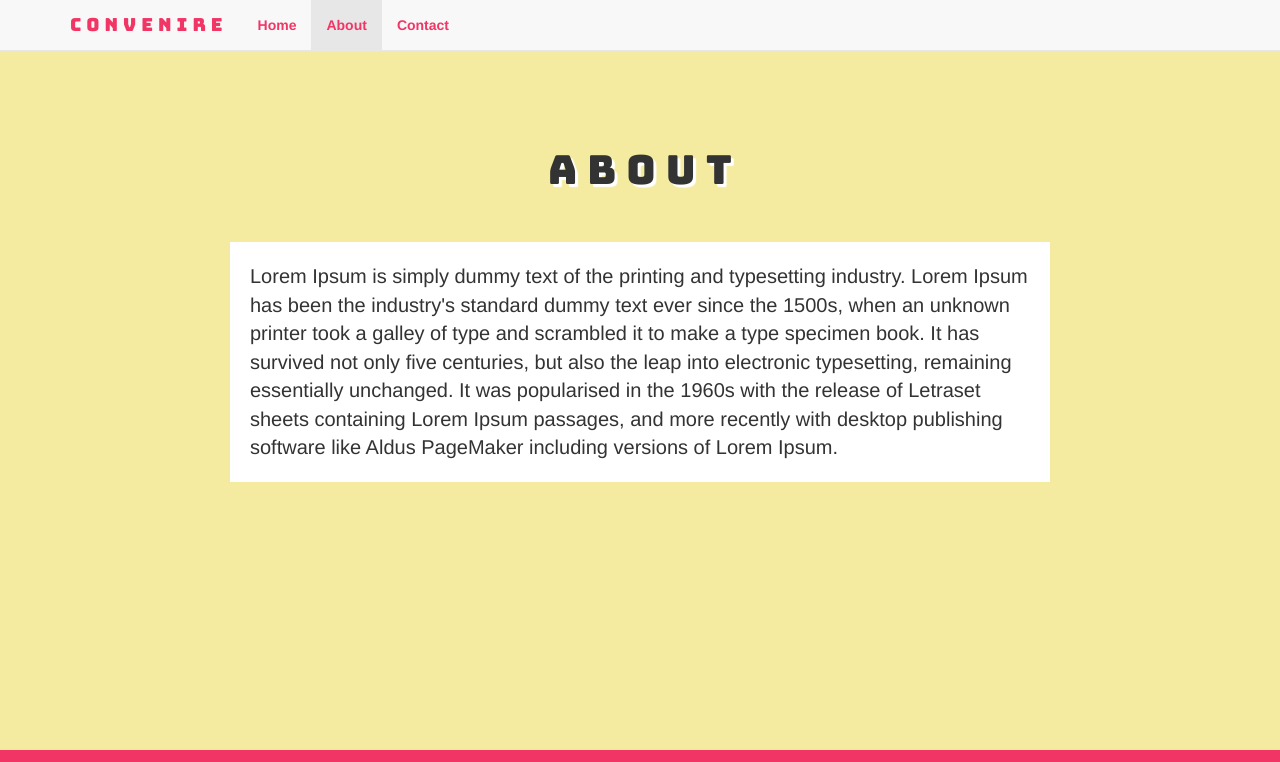
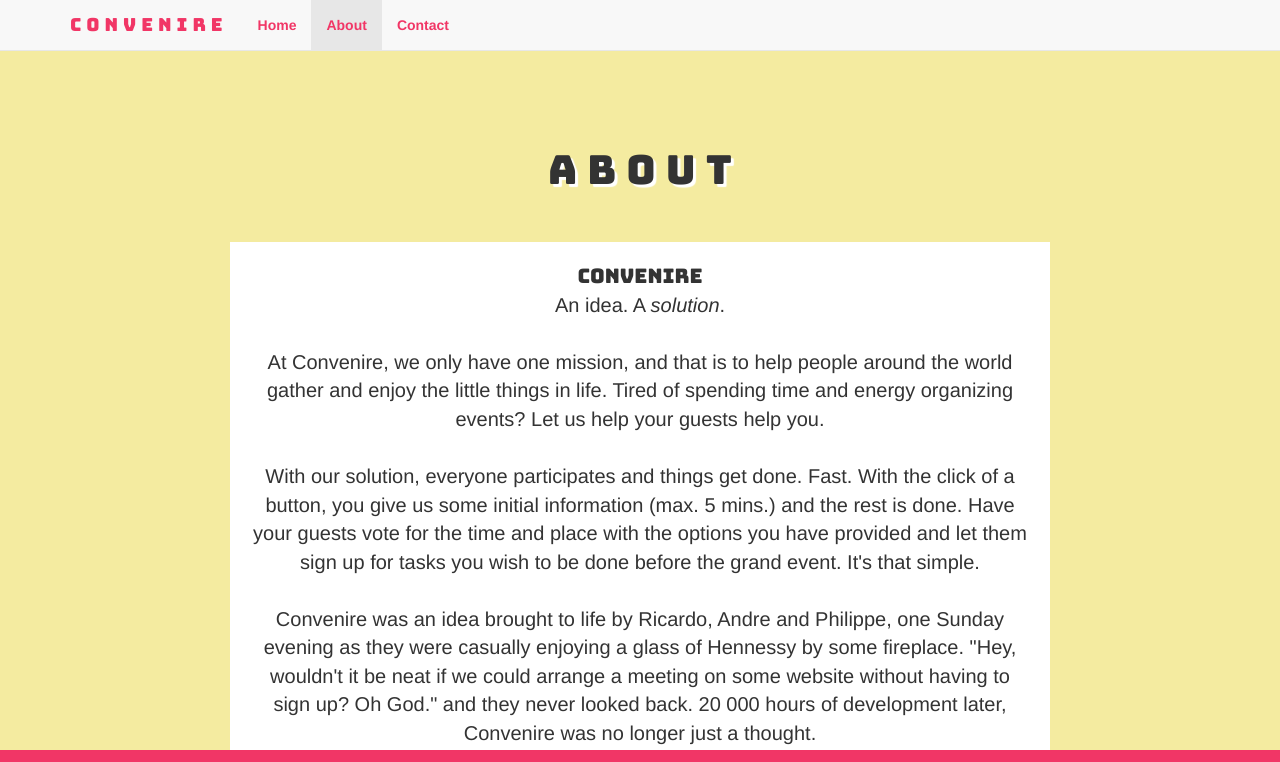
Before and after one commit to ricardochejfec/convenire, a PHP site: page /about.html in a window 1280 px wide. Shown: the top 762 px of the page. Run offline with PHP 8.4, Linux system fonts and the light colour scheme; some libraries are stand-ins or nearby versions; some web fonts are replaced.

Commit message:
Edited text of About and style of contact

```diff
--- a/about.html
+++ b/about.html
@@ -40,8 +40,18 @@
 				<h1 class="notOGtitle">About</h1>
 			</div>
 
-			<div class="container bodytext">
-				<p>Lorem Ipsum is simply dummy text of the printing and typesetting industry. Lorem Ipsum has been the industry's standard dummy text ever since the 1500s, when an unknown printer took a galley of type and scrambled it to make a type specimen book. It has survived not only five centuries, but also the leap into electronic typesetting, remaining essentially unchanged. It was popularised in the 1960s with the release of Letraset sheets containing Lorem Ipsum passages, and more recently with desktop publishing software like Aldus PageMaker including versions of Lorem Ipsum.</p>
+			<div class="container text-center bodytext">
+				<p>
+					<span>CONVENIRE</span>
+					<br>
+					An idea. A <i>solution</i>.
+					<br><br>
+					At Convenire, we only have one mission, and that is to help people around the world gather and enjoy the little things in life. Tired of spending time and energy organizing events? Let us help your guests help you.
+					<br><br>
+					With our solution, everyone participates and things get done. Fast.  With the click of a button, you give us some initial information (max. 5 mins.) and the rest is done. Have your guests vote for the time and place with the options you have provided and let them sign up for tasks you wish to be done before the grand event. It's that simple.
+					<br><br>
+					Convenire was an idea brought to life by Ricardo, Andre and Philippe, one Sunday evening as they were casually enjoying a glass of Hennessy by some fireplace. "Hey, wouldn't it be neat if we could arrange a meeting on some website without having to sign up? Oh God." and they never looked back. 20 000 hours of development later, Convenire was no longer just a thought.
+				</p>
 			</div>
 
 		</div>
--- a/index.css
+++ b/index.css
@@ -74,6 +74,8 @@ label{
     font-size: 2rem;
 }
 
+
+
 #tit{
     color:rgba(135,72,241,1);
     font-family: 'Quicksand', sans-serif;
@@ -136,6 +138,11 @@ div.ui-datepicker {
     margin-left: 16rem;
     margin-right: 16rem;
 }
+
+.bodytext span {
+    font-family: 'Bungee', cursive;
+}
+
 
 
 
```
Also changed, not shown: contact.html (+7 -5 lines).
